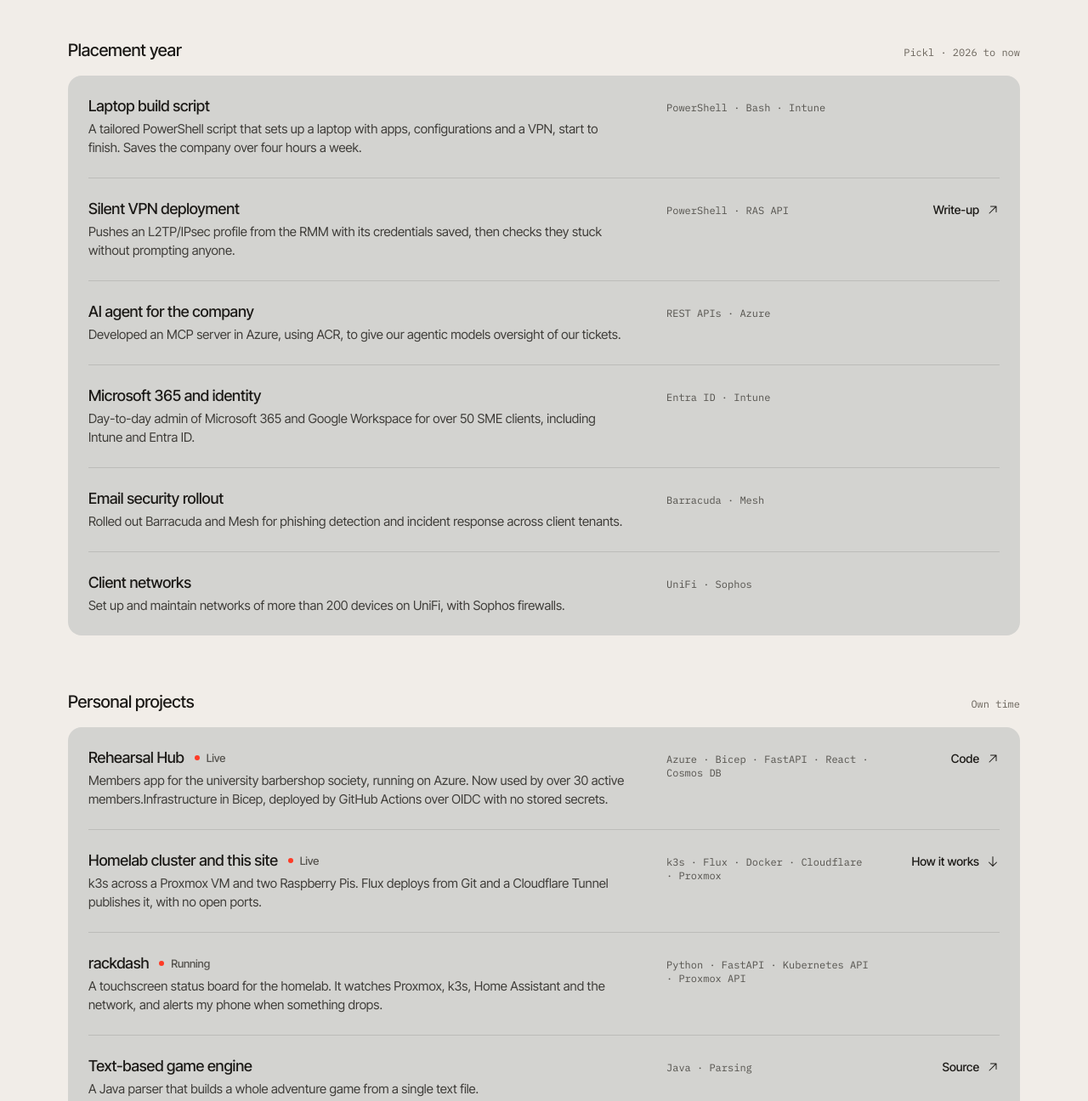
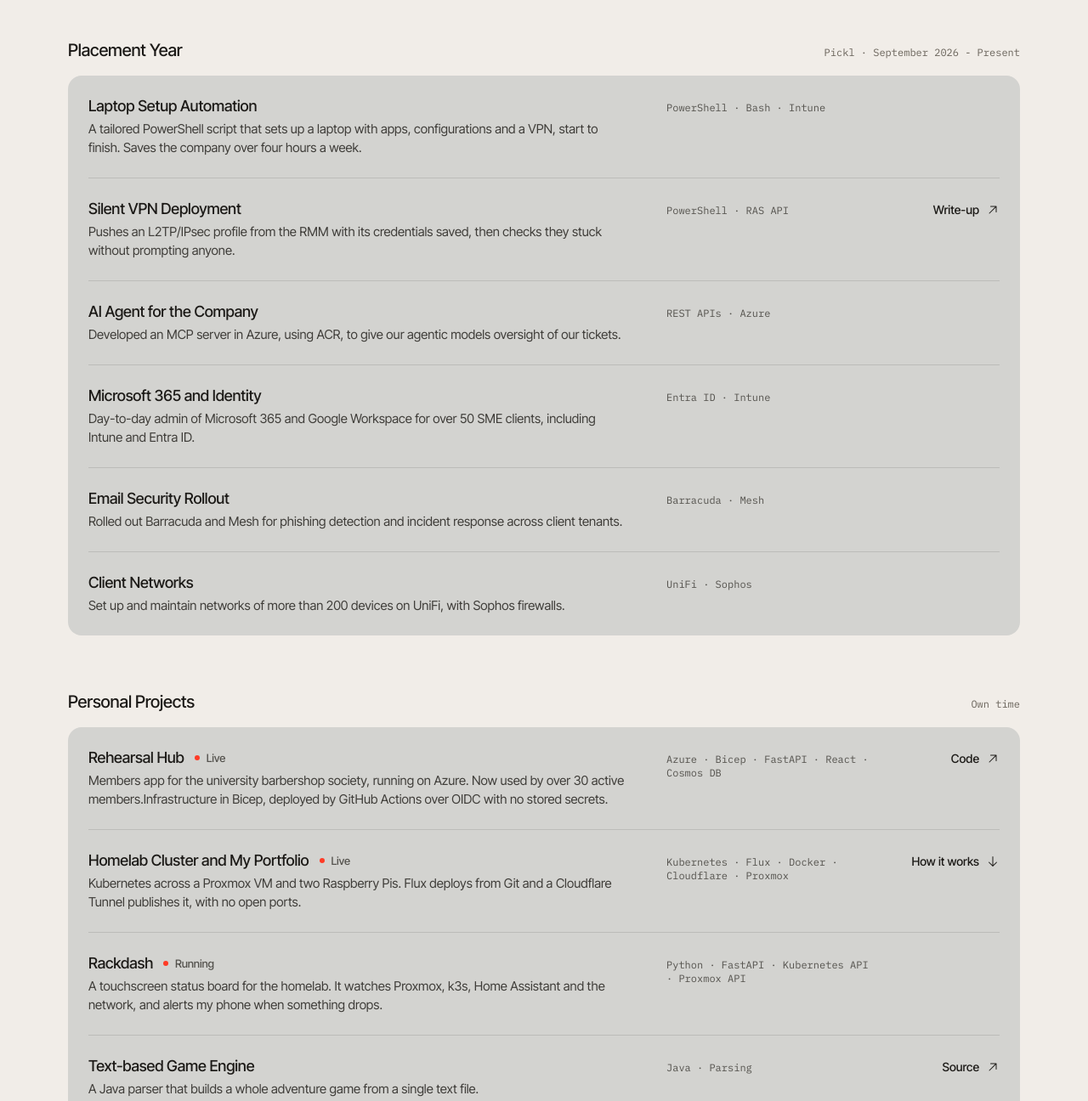
Before and after one commit to ajacobs06/portfolio, a plain HTML site: page site/index.html in a window 1280 px wide. Shown: the part 1018-2314 px from the top of the page at 85% size. Drawn offline with Linux system fonts and the light colour scheme; no server answers.

Commit message:
Put ms inside the RTT readout and refresh site copy
Move the ms unit into the LED window and relabel it as RTT to my
cluster at home. Also update hero, placement and homelab text to
say Kubernetes rather than k3s.

Co-Authored-By: Claude Opus 5.5 <noreply@anthropic.com>

```diff
--- a/site/assets/css/main.css
+++ b/site/assets/css/main.css
@@ -111,6 +111,7 @@ button { font: inherit; color: inherit; }
 }
 .win--lg .led { font-size: 24px; }
 .win--xl .led { font-size: 48px; }
+.win__unit { align-self: flex-end; margin-left: 8px; font-family: var(--mono); font-size: 18px; font-weight: 600; line-height: 1; color: var(--led); text-shadow: 0 0 4px rgba(255, 59, 38, .5); }
 .led::before { content: attr(data-ghost); position: absolute; right: 0; top: 0; z-index: -1; color: var(--ghost); text-shadow: none; }
 /* DSEG7 digits share one width, so a window sized in ch fits its unlit 8s exactly */
 .led { text-align: right; }
--- a/site/index.html
+++ b/site/index.html
@@ -40,7 +40,7 @@
     <div class="hero__copy">
       <p class="hero__who"><span class="dot" aria-hidden="true"></span>Arthur Jacobs, IT engineer at Pickl</p>
       <h1 class="hero__title" id="hero-title">I develop and maintain IT infrastructure for over 50 small businesses.</h1>
-      <p class="hero__sub">Maths and Computer Science student at the University of Birmingham, spending my industrial year at an MSP. This is my portfolio, hosted at home on my K8s cluster.</p>
+      <p class="hero__sub">Undergraduate at the University of Birmingham studying BSc Mathematics and Computer Science, spending my placement year as an IT engineer. This is my portfolio, hosted at home on my Kubernetes cluster.</p>
       <div class="hero__ctas">
         <a class="btn btn--primary" href="#contact">Get in touch</a>
         <a class="btn btn--quiet" href="#work">See the work</a>
@@ -53,10 +53,10 @@
         <span class="meta">ajacobs.dev</span>
       </div>
       <div class="live__fig">
-        <span class="win win--xl"><span class="led" id="rtt" data-ghost="888">---</span></span>
-        <span class="live__unit">ms round trip<br>to my homelab</span>
+        <span class="win win--xl"><span class="led" id="rtt" data-ghost="888">---</span><span class="win__unit">ms</span></span>
+        <span class="live__unit">RTT to my<br>cluster at home</span>
       </div>
-      <p class="live__by" id="served">Served by one of three nginx pods on a k3s cluster in my homelab.</p>
+      <p class="live__by" id="served">Served by one of three nginx pods on a kubernetes cluster in my homelab.</p>
       <a class="live__link" href="#infrastructure">See the route it took<svg class="ic" viewBox="0 0 256 256" aria-hidden="true"><path d="M205.66,149.66l-72,72a8,8,0,0,1-11.32,0l-72-72a8,8,0,0,1,11.32-11.32L120,196.69V40a8,8,0,0,1,16,0V196.69l58.34-58.35a8,8,0,0,1,11.32,11.32Z"/></svg></a>
     </aside>
   </section>
@@ -84,35 +84,35 @@
     </div>
 
     <div class="group">
-      <div class="group__head"><h3 class="h3">Placement year</h3><span class="meta">Pickl · 2026 to now</span></div>
+      <div class="group__head"><h3 class="h3">Placement Year</h3><span class="meta">Pickl · September 2026 - Present</span></div>
       <ul class="panel rows">
         <li class="row" data-roles="it systems">
-          <div class="row__main"><h4 class="row__title">Laptop build script</h4><p class="row__desc">A tailored PowerShell script that sets up a laptop with apps, configurations and a VPN, start to finish. Saves the company over four hours a week.</p></div>
+          <div class="row__main"><h4 class="row__title">Laptop Setup Automation</h4><p class="row__desc">A tailored PowerShell script that sets up a laptop with apps, configurations and a VPN, start to finish. Saves the company over four hours a week.</p></div>
           <p class="meta row__stack">PowerShell · Bash · Intune</p>
           <span class="row__link" aria-hidden="true"></span>
         </li>
         <li class="row" data-roles="it systems">
-          <div class="row__main"><h4 class="row__title">Silent VPN deployment</h4><p class="row__desc">Pushes an L2TP/IPsec profile from the RMM with its credentials saved, then checks they stuck without prompting anyone.</p></div>
+          <div class="row__main"><h4 class="row__title">Silent VPN Deployment</h4><p class="row__desc">Pushes an L2TP/IPsec profile from the RMM with its credentials saved, then checks they stuck without prompting anyone.</p></div>
           <p class="meta row__stack">PowerShell · RAS API</p>
           <a class="row__link" href="https://github.com/ajacobs06/ps-silent-vpn-deployment" rel="noopener">Write-up<svg class="ic" viewBox="0 0 256 256" aria-hidden="true"><path d="M200,64V168a8,8,0,0,1-16,0V83.31L69.66,197.66a8,8,0,0,1-11.32-11.32L172.69,72H88a8,8,0,0,1,0-16H192A8,8,0,0,1,200,64Z"/></svg></a>
         </li>
         <li class="row" data-roles="systems devops">
-          <div class="row__main"><h4 class="row__title">AI agent for the company</h4><p class="row__desc">Developed an MCP server in Azure, using ACR, to give our agentic models oversight of our tickets.</p></div>
+          <div class="row__main"><h4 class="row__title">AI Agent for the Company</h4><p class="row__desc">Developed an MCP server in Azure, using ACR, to give our agentic models oversight of our tickets.</p></div>
           <p class="meta row__stack">REST APIs · Azure </p>
           <span class="row__link" aria-hidden="true"></span>
         </li>
         <li class="row" data-roles="it cloud">
-          <div class="row__main"><h4 class="row__title">Microsoft 365 and identity</h4><p class="row__desc">Day-to-day admin of Microsoft 365 and Google Workspace for over 50 SME clients, including Intune and Entra ID.</p></div>
+          <div class="row__main"><h4 class="row__title">Microsoft 365 and Identity</h4><p class="row__desc">Day-to-day admin of Microsoft 365 and Google Workspace for over 50 SME clients, including Intune and Entra ID.</p></div>
           <p class="meta row__stack">Entra ID · Intune</p>
           <span class="row__link" aria-hidden="true"></span>
         </li>
         <li class="row" data-roles="it systems">
-          <div class="row__main"><h4 class="row__title">Email security rollout</h4><p class="row__desc">Rolled out Barracuda and Mesh for phishing detection and incident response across client tenants.</p></div>
+          <div class="row__main"><h4 class="row__title">Email Security Rollout</h4><p class="row__desc">Rolled out Barracuda and Mesh for phishing detection and incident response across client tenants.</p></div>
           <p class="meta row__stack">Barracuda · Mesh</p>
           <span class="row__link" aria-hidden="true"></span>
         </li>
         <li class="row" data-roles="systems">
-          <div class="row__main"><h4 class="row__title">Client networks</h4><p class="row__desc">Set up and maintain networks of more than 200 devices on UniFi, with Sophos firewalls.</p></div>
+          <div class="row__main"><h4 class="row__title">Client Networks</h4><p class="row__desc">Set up and maintain networks of more than 200 devices on UniFi, with Sophos firewalls.</p></div>
           <p class="meta row__stack">UniFi · Sophos</p>
           <span class="row__link" aria-hidden="true"></span>
         </li>
@@ -120,7 +120,7 @@
     </div>
 
     <div class="group">
-      <div class="group__head"><h3 class="h3">Personal projects</h3><span class="meta">Own time</span></div>
+      <div class="group__head"><h3 class="h3">Personal Projects</h3><span class="meta">Own time</span></div>
       <ul class="panel rows">
         <li class="row" data-roles="cloud devops">
           <div class="row__main"><h4 class="row__title">Rehearsal Hub <span class="tag"><span class="dot" aria-hidden="true"></span>Live</span></h4><p class="row__desc">Members app for the university barbershop society, running on Azure. Now used by over 30 active members.Infrastructure in Bicep, deployed by GitHub Actions over OIDC with no stored secrets.</p></div>
@@ -128,17 +128,17 @@
           <a class="row__link" href="https://github.com/ajacobs06/rehearsal-hub-showcase" rel="noopener">Code<svg class="ic" viewBox="0 0 256 256" aria-hidden="true"><path d="M200,64V168a8,8,0,0,1-16,0V83.31L69.66,197.66a8,8,0,0,1-11.32-11.32L172.69,72H88a8,8,0,0,1,0-16H192A8,8,0,0,1,200,64Z"/></svg></a>
         </li>
         <li class="row" data-roles="devops cloud systems">
-          <div class="row__main"><h4 class="row__title">Homelab cluster and this site <span class="tag"><span class="dot" aria-hidden="true"></span>Live</span></h4><p class="row__desc">k3s across a Proxmox VM and two Raspberry Pis. Flux deploys from Git and a Cloudflare Tunnel publishes it, with no open ports.</p></div>
-          <p class="meta row__stack">k3s · Flux · Docker · Cloudflare · Proxmox</p>
+          <div class="row__main"><h4 class="row__title">Homelab Cluster and My Portfolio <span class="tag"><span class="dot" aria-hidden="true"></span>Live</span></h4><p class="row__desc">Kubernetes across a Proxmox VM and two Raspberry Pis. Flux deploys from Git and a Cloudflare Tunnel publishes it, with no open ports.</p></div>
+          <p class="meta row__stack">Kubernetes · Flux · Docker · Cloudflare · Proxmox</p>
           <a class="row__link" href="#infrastructure">How it works<svg class="ic" viewBox="0 0 256 256" aria-hidden="true"><path d="M205.66,149.66l-72,72a8,8,0,0,1-11.32,0l-72-72a8,8,0,0,1,11.32-11.32L120,196.69V40a8,8,0,0,1,16,0V196.69l58.34-58.35a8,8,0,0,1,11.32,11.32Z"/></svg></a>
         </li>
         <li class="row" data-roles="systems devops">
-          <div class="row__main"><h4 class="row__title">rackdash <span class="tag"><span class="dot" aria-hidden="true"></span>Running</span></h4><p class="row__desc">A touchscreen status board for the homelab. It watches Proxmox, k3s, Home Assistant and the network, and alerts my phone when something drops.</p></div>
+          <div class="row__main"><h4 class="row__title">Rackdash <span class="tag"><span class="dot" aria-hidden="true"></span>Running</span></h4><p class="row__desc">A touchscreen status board for the homelab. It watches Proxmox, k3s, Home Assistant and the network, and alerts my phone when something drops.</p></div>
           <p class="meta row__stack">Python · FastAPI · Kubernetes API · Proxmox API</p>
           <span class="row__link" aria-hidden="true"></span>
         </li>
         <li class="row" data-roles="">
-          <div class="row__main"><h4 class="row__title">Text-based game engine</h4><p class="row__desc">A Java parser that builds a whole adventure game from a single text file.</p></div>
+          <div class="row__main"><h4 class="row__title">Text-based Game Engine</h4><p class="row__desc">A Java parser that builds a whole adventure game from a single text file.</p></div>
           <p class="meta row__stack">Java · Parsing</p>
           <a class="row__link" href="https://github.com/ajacobs06/Text-Based-Game" rel="noopener">Source<svg class="ic" viewBox="0 0 256 256" aria-hidden="true"><path d="M200,64V168a8,8,0,0,1-16,0V83.31L69.66,197.66a8,8,0,0,1-11.32-11.32L172.69,72H88a8,8,0,0,1,0-16H192A8,8,0,0,1,200,64Z"/></svg></a>
         </li>
```
